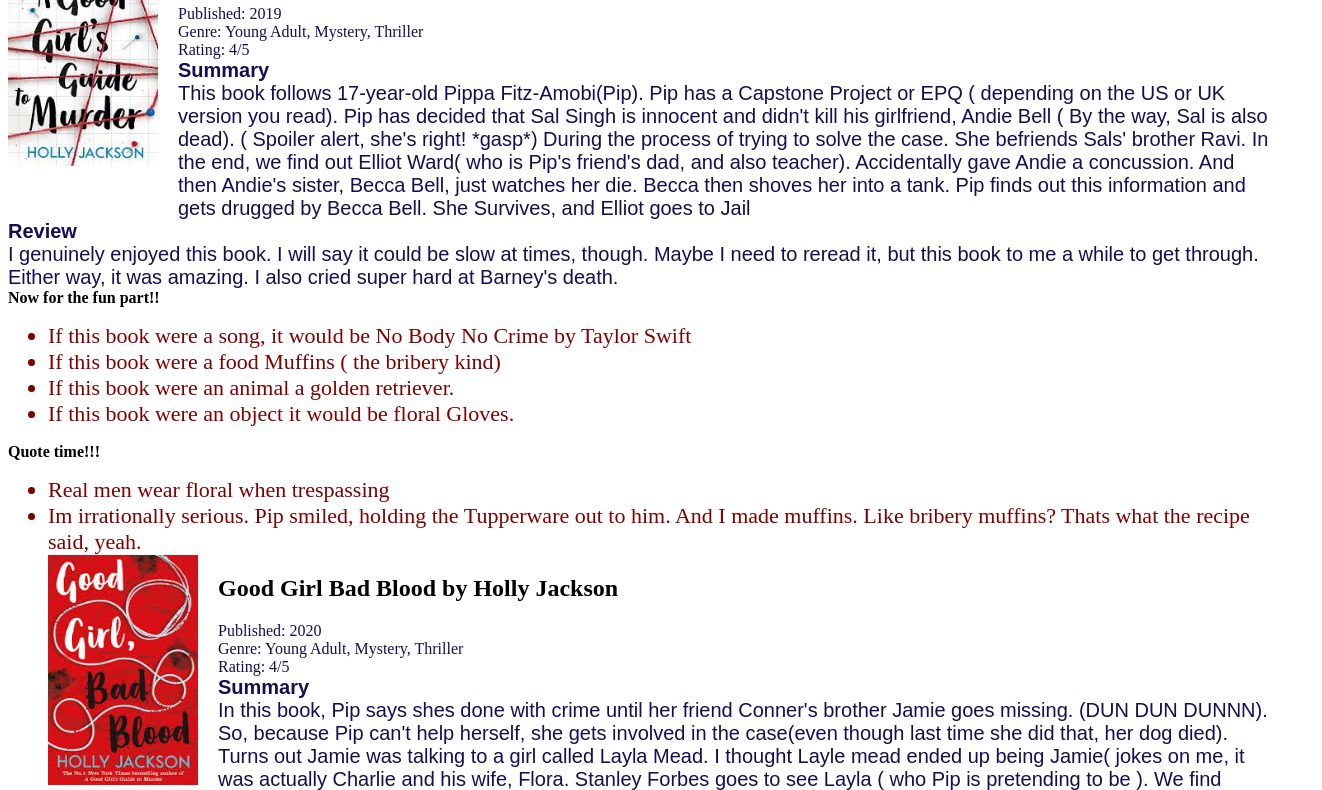
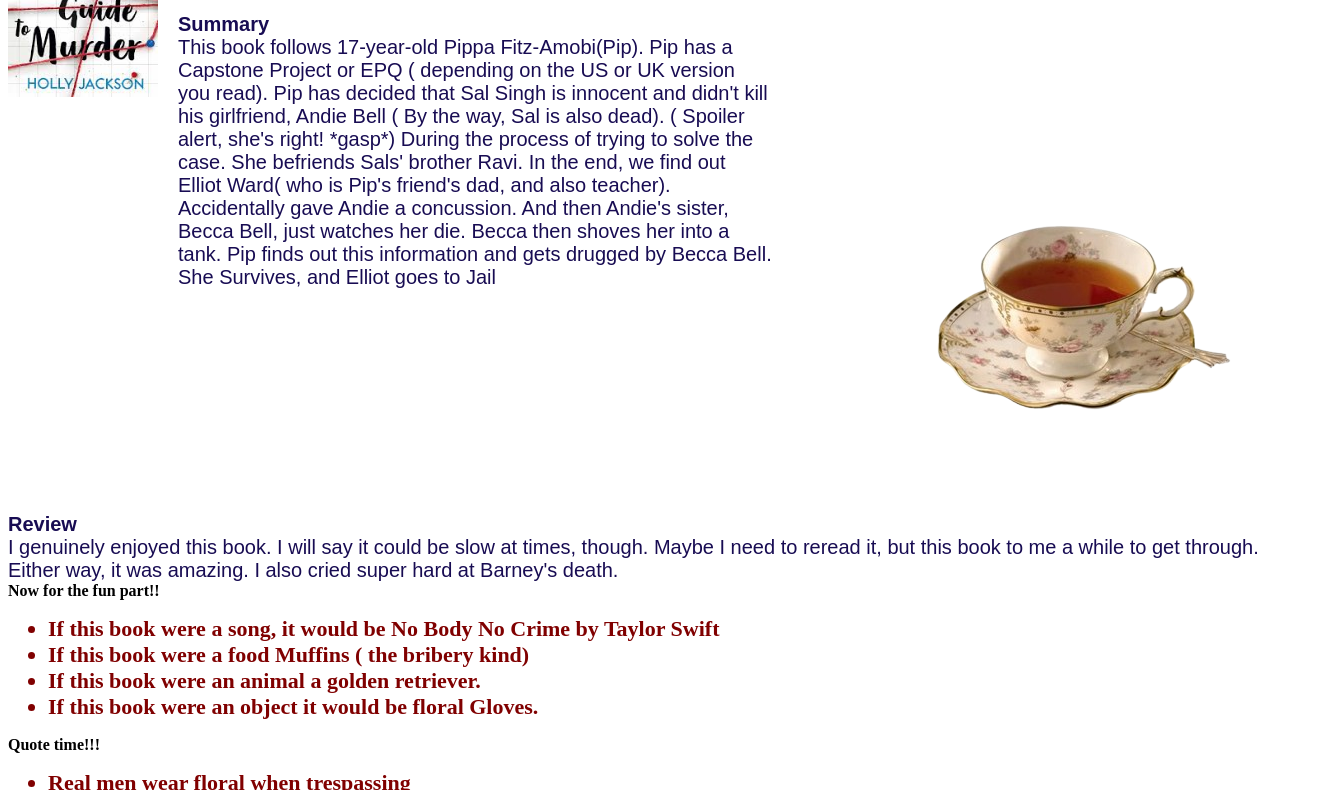
Before and after one commit to bianeta/Athena, a plain HTML site: page agggtm.html in a window 1280 px wide. Shown: the part 208-998 px from the top of the page, 1322 px wide, since content can reach past the window. Drawn offline with Linux system fonts and the light colour scheme.

Commit message:
added image  1 to aggtm

```diff
--- a/agggtm.html
+++ b/agggtm.html
@@ -2,6 +2,7 @@
 <html>
 <head>
      <style>
+
     /* Styles for all list items */
     li {
       color: purple;
@@ -18,8 +19,11 @@
     <link rel="stylesheet" href="styles.css">
     <title>A good girls guide to murder by Holly Jackson</title>
 
-\    <body></body>
 <db class="big-text">A Good Girls Guide to Murder by Holly Jackson</db>
+
+
+
+
 
 
 
@@ -27,15 +31,32 @@
             <div class="book-details" style="display: flex; align-items: flex-start;">
                 <img src="images/agggtm.jpeg" alt="The Naturals book cover" class="image" style="width: 150px; height: auto; margin-right: 20px;">
                 <div>
+
                     <h2 >A good girls guide to murder by Holly Jackson</h2>
                     <db>Published: 2019</db><br>
                     <db>Genre: Young Adult, Mystery, Thriller</db><br>
                     <db>Rating: 4/5</db><br>
                     <div class="red-text">
                         <db class="medium-text">
+                            <br>
+                            <aside><img src="images/teacupwt.png" alt="Tea Cup"> </aside>
+           <style>
+
+
+       aside {
+        height: 400px;
+        width: 400px;
+
+        padding:30px;
+        margin: 20px;
+        float: right
+
+  }
+
+           </style>
                             <strong>Summary</strong><br>
                           <db> This book follows 17-year-old Pippa Fitz-Amobi(Pip). Pip has a Capstone Project or EPQ ( depending on the US or UK  version you read). Pip has decided that Sal Singh is innocent and didn't kill his girlfriend, Andie Bell ( By the way, Sal is also dead). ( Spoiler alert, she's right!  *gasp*)  During the process of trying to solve the case. She befriends Sals' brother Ravi. In the end, we find out Elliot Ward( who is Pip's friend's dad, and also teacher). Accidentally gave Andie a concussion. And then Andie's sister, Becca Bell, just watches her die. Becca then shoves her into a tank. Pip finds out this information and gets drugged by Becca Bell. She Survives, and Elliot goes to Jail
-                        </db>
+                        </db><br>
                     </div>
                 </div>
             </div>
@@ -46,7 +67,7 @@ I genuinely enjoyed this book. I will say it could be slow at times, though. May
 <div>
     <div>
 </div>
-<strong db> Now for the fun part!!</Strong db><br>
+<strong db> Now for the fun part!!</Strongdb><br>
 
 
 <ul>
```
Also changed, not shown: about.html (+6 -0 lines), index.html (+4 -0 lines), images/teacupwt.png (added), thenatural.html (line endings or trailing spaces).
